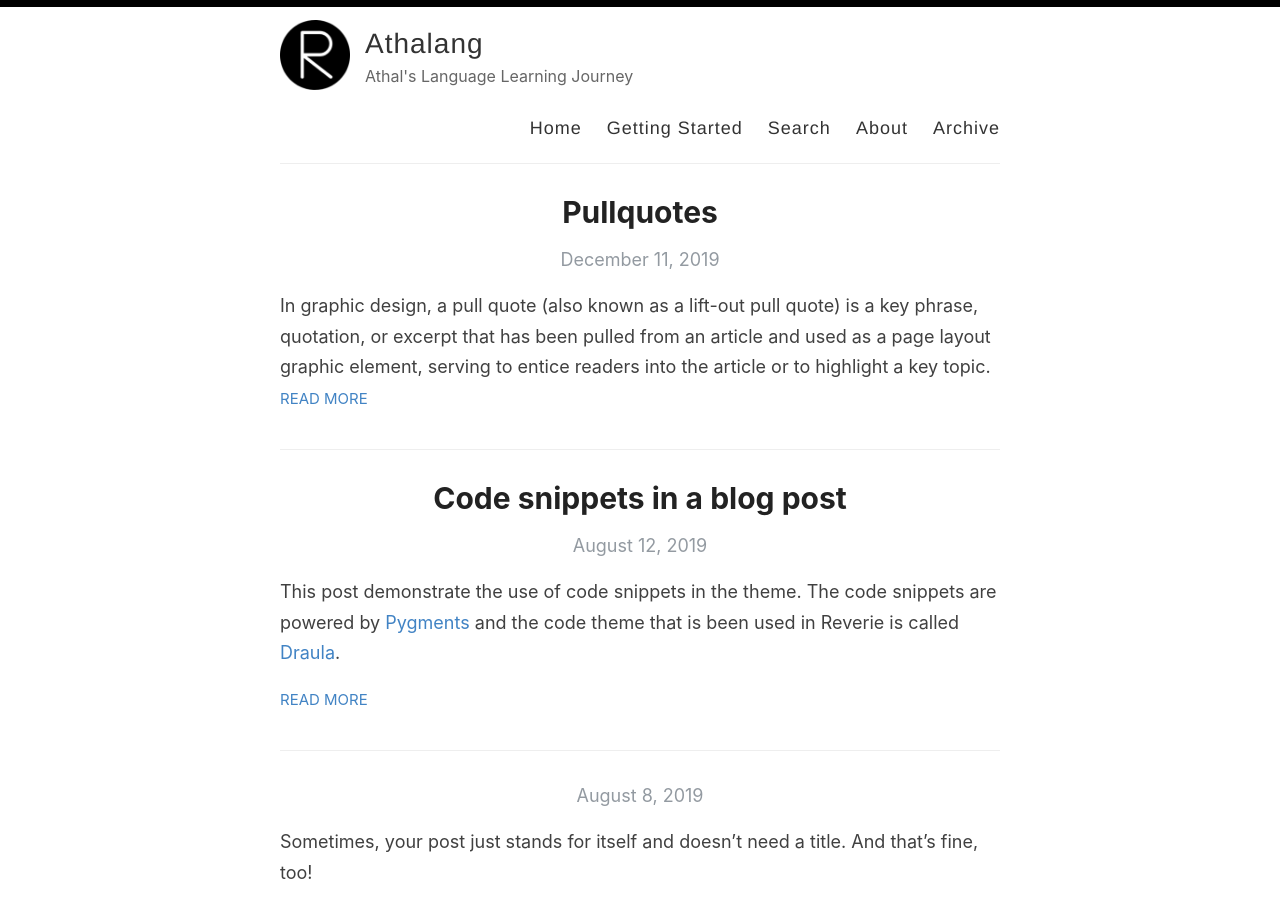
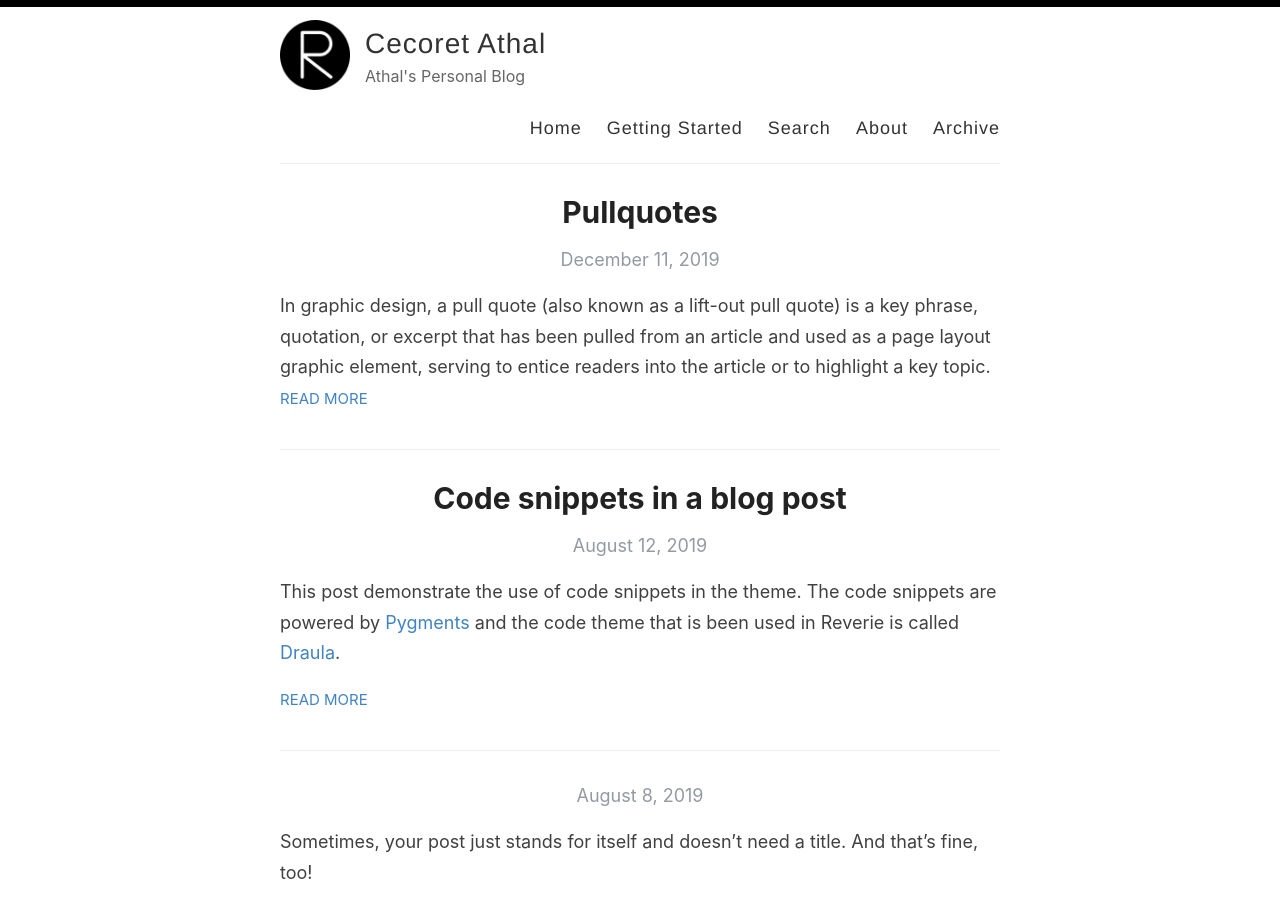
Before and after one commit to determinedguy/cecoret, a Jekyll site: the page built from index.html, in a window 1280 px wide and 900 px high. Built offline with Jekyll 4.4.1, drawn with Linux system fonts in a browser that asks for light colours; the list of posts is cut into pages by our own code.

Commit message:
Update _config.yml

```diff
--- a/_config.yml
+++ b/_config.yml
@@ -3,13 +3,13 @@
 #
 
 # Name of your site (displayed in the header)
-name: Athalang
+name: Cecoret Athal
 
 # Name of the author
 author: Muhammad Athallah
 
 # Short bio or description (displayed in the header)
-description: "Athal's Language Learning Journey"
+description: "Athal's Personal Blog"
 
 # URL of your avatar or profile pic (you could use your GitHub profile pic)
 avatar: /images/reverie.png
@@ -55,7 +55,7 @@ enforce_ssl: https://determinedguy.github.io/athalang/
 # (http://yourusername.github.io/repository-name)
 # and NOT your User repository (http://yourusername.github.io)
 # then add in the baseurl here, like this: "/repository-name"
-baseurl: "/athalang"
+baseurl: "/cecoret"
 
 #
 # !! You don't need to change any of the configuration flags below !!
```
